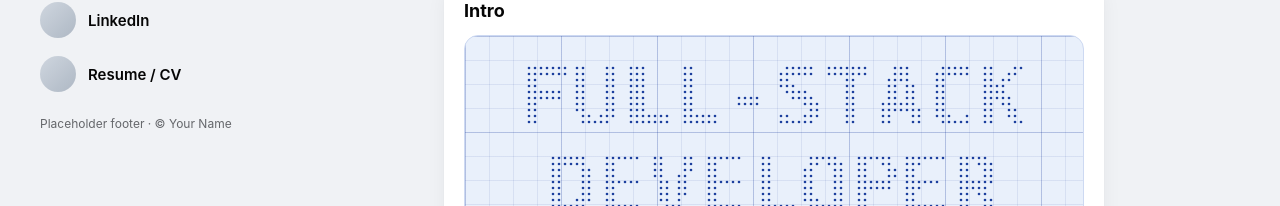
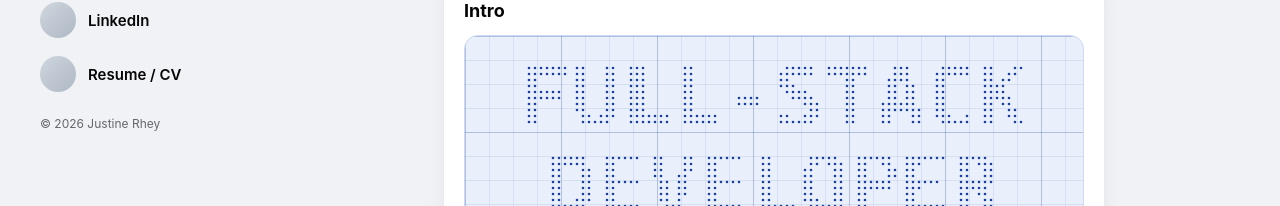
Before and after one commit to justrhey/portfolio, a React (Vite) app: page / in a window 1280 px wide. Shown: the part 466-672 px from the top of the page. Built offline with nearby package versions, Linux system fonts and the light colour scheme.

Commit message:
Set real name in title/footer; add meta description

```diff
--- a/index.html
+++ b/index.html
@@ -3,7 +3,8 @@
   <head>
     <meta charset="UTF-8" />
     <meta name="viewport" content="width=device-width, initial-scale=1" />
-    <title>Your Name — Portfolio</title>
+    <title>Justine Rhey — Portfolio</title>
+    <meta name="description" content="Justine Rhey — Full-stack developer. Rust, React, and everything in between." />
   </head>
   <body>
     <div id="root"></div>
--- a/src/components/Sidebar.jsx
+++ b/src/components/Sidebar.jsx
@@ -48,7 +48,7 @@ export default function Sidebar({ open, onNavigate }) {
         ))}
       </nav>
 
-      <p className="side-footer">Placeholder footer · © Your Name</p>
+      <p className="side-footer">© 2026 Justine Rhey</p>
     </aside>
   );
 }
```
